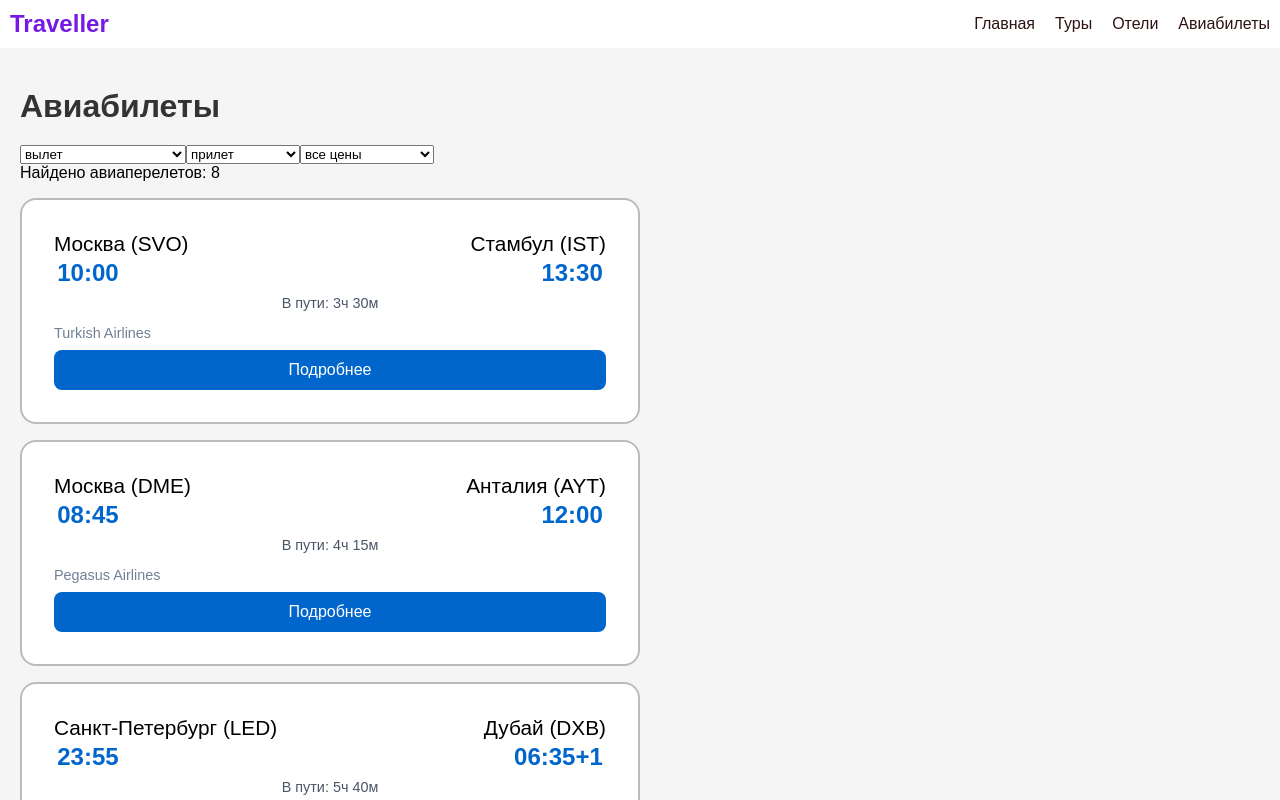
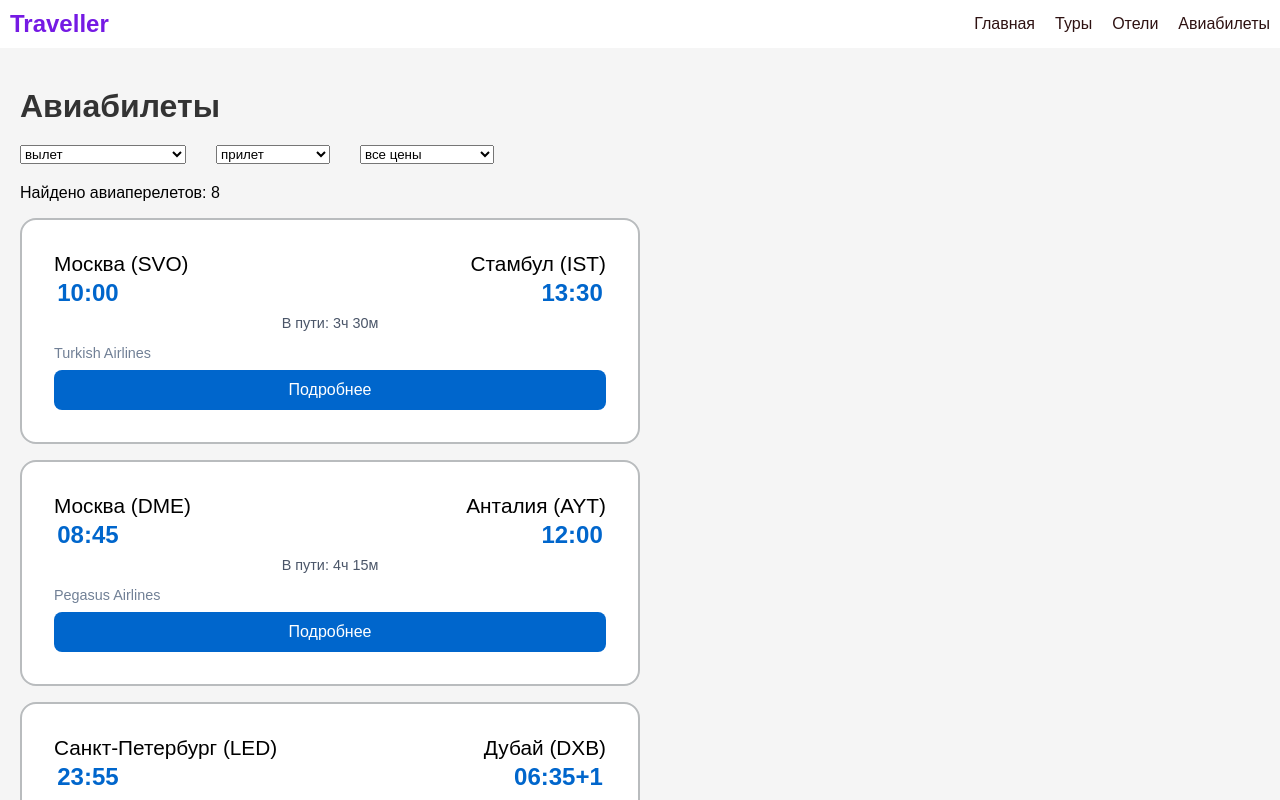
Before and after one commit to AuyLisa/Traveller-React-open-repo, a React (Vite) app: page /avia in a window 1280 px wide. Shown: the top 800 px of the page. Built offline with nearby package versions, Linux system fonts and the light colour scheme.

Commit message:
Update Avia.css

```diff
--- a/src/pages/avia/Avia.css
+++ b/src/pages/avia/Avia.css
@@ -0,0 +1,13 @@
+.avia__filters {
+  display: flex;
+  gap: 20px;
+  margin: 20px 0;
+}
+
+.avia__title{
+
+}
+
+.avia__select {
+  margin-right: 10px;
+}
```
